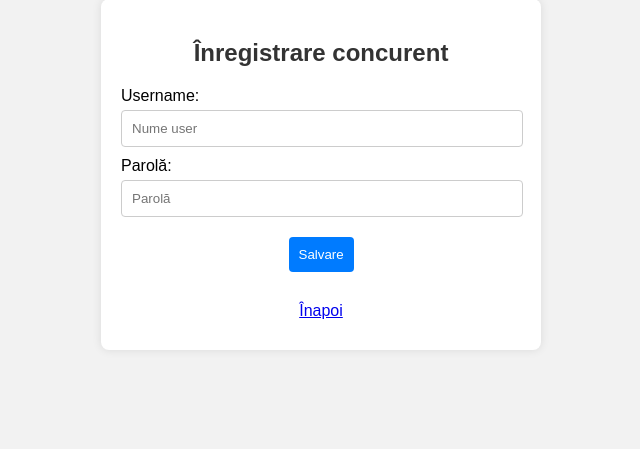
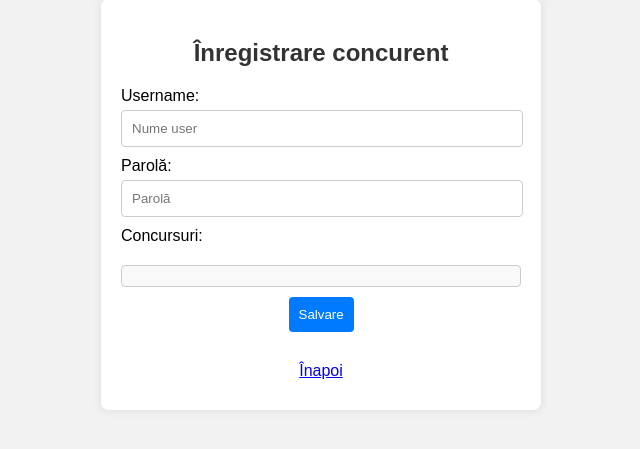
Before and after one commit to vasicioban/quiz_project_fixed_0_local, a Flask app: page /register_contestant in a window 1280 px wide. Shown: the part 151-600 px from the top of the page, without its empty margins (319-959 px from the left). Run offline with Flask 3, Linux system fonts and the light colour scheme; the visitor is signed in with stand-in values (Sample User, id 1); data that the repository does not hold is empty; some libraries are stand-ins or nearby versions.

Commit message:
save all

```diff
--- a/server.py
+++ b/server.py
@@ -248,36 +248,60 @@ def register():
 @app.route("/register_contestant", methods=["GET", "POST"])
 def register_contestant():
     username = session["username"]
-    if request.method == "POST":
-        username = request.form["username"]
-        password = request.form["password"]
-        user_type = request.form["user_type"]
-        hashed_password = bcrypt.hashpw(password.encode("utf-8"), bcrypt.gensalt())
-        try:
-            connection = psycopg2.connect(
-                user="postgres",
-                password="vasilica",
-                host="192.168.16.164",
-                port="5432",
-                database="postgres",
-            )
-            cursor = connection.cursor()
+    contests = []
+
+    try:
+        connection = psycopg2.connect(
+            user="postgres",
+            password="vasilica",
+            host="192.168.16.164",
+            port="5432",
+            database="postgres",
+        )
+        cursor = connection.cursor()
+
+        cursor.execute("SELECT id_concurs, titlu FROM concurs")
+        contests = cursor.fetchall()
+
+        if request.method == "POST":
+            username = request.form["username"]
+            password = request.form["password"]
+            user_type = request.form["user_type"]
+            selected_contests = set(map(int, request.form.getlist("contests")))
+
+            hashed_password = bcrypt.hashpw(password.encode("utf-8"), bcrypt.gensalt())
+
             cursor.execute(
                 "INSERT INTO concurenti (username, password, user_type) VALUES (%s, %s, %s)",
                 (username, hashed_password.decode("utf-8"), user_type),
             )
+
+            for contest_id in selected_contests:
+                cursor.execute(
+                    """
+                    INSERT INTO participanti_concurs (id_concurs, username)
+                    VALUES (%s, %s)
+                    ON CONFLICT DO NOTHING
+                    """,
+                    (contest_id, username),
+                )
+
             connection.commit()
             flash("Concurent înregistrat cu succes!", "success")
             return redirect(url_for("view_contestants"))
-        except (Exception, Error) as error:
-            print("Eroare la înregistrare:", error)
-            flash(f"A apărut o eroare la înregistrare:{error}", "danger")
-            return redirect(url_for("register_contestant"))
-        finally:
-            if connection:
-                cursor.close()
-                connection.close()
-    return render_template("register_contestant.html", username=username)
+
+    except (Exception, Error) as error:
+        if connection:
+            connection.rollback()
+        print("Eroare la înregistrare:", error)
+        flash(f"A apărut o eroare la înregistrare: {error}", "danger")
+        return redirect(url_for("register_contestant"))
+    finally:
+        if connection:
+            cursor.close()
+            connection.close()
+
+    return render_template("register_contestant.html", username=username, contests=contests)
 
 
 @app.route("/view_contestants", methods=["GET", "POST"])
@@ -963,8 +987,9 @@ def create_contest():
                 """,
                 (id_set,),
             )
+            result = cursor.fetchone()
             # In case there are no versions, we only have the base set, so keep it
-            id_set = cursor.fetchone()[0] or id_set
+            id_set = result[0] if result is not None else id_set
 
             # Get random questions from the given set
             cursor.execute(
@@ -1738,7 +1763,8 @@ def edit_question_set(id_set):
                 """,
                 (id_set,),
             )
-            current_version = cursor.fetchone()[0] or None
+            result = cursor.fetchone()
+            current_version = result[0] if result else 0
 
             # Insert a new version of the question set
             cursor.execute(
@@ -2019,23 +2045,13 @@ def edit_department(sucursala, departament):
             connection = connect_db()
             cursor = connection.cursor()
 
-            # Actualizare departament în tabela organizare
+
             cursor.execute(
                 """
                 UPDATE organizare
                 SET sucursala = %s, departament = %s
                 WHERE sucursala = %s AND departament = %s
-            """,
-                (new_sucursala, new_department, sucursala, departament),
-            )
-
-            # Actualizare departament în tabela concurs
-            cursor.execute(
-                """
-                UPDATE concurs
-                SET sucursala = %s, departament = %s
-                WHERE sucursala = %s AND departament = %s
-            """,
+                """,
                 (new_sucursala, new_department, sucursala, departament),
             )
 
@@ -2082,6 +2098,7 @@ def edit_department(sucursala, departament):
             departament=departament,
             branches=branches,
         )
+
 
 
 @app.route("/view_department", methods=["GET"])
@@ -2251,7 +2268,7 @@ def edit_branch(sucursala):
                 """
                 UPDATE concurs
                 SET sucursala = %s
-                WHERE sucursala = %s
+                WHERE sucursala = %s AND id_concurs NOT IN (SELECT id_concurs FROM participanti_scoruri)
             """,
                 (new_sucursala, sucursala),
             )
--- a/templates/contest.html
+++ b/templates/contest.html
@@ -233,7 +233,7 @@
             let time_left = (contest_start_time - server_current_time) / 1000;
 
             let container = document.querySelector(".contest-container");
-            container.innerHTML += `<p id="timer-info">Timp rămas: <span id="timer">${seconds_to_hms(time_left)}</span></p>`;
+            container.innerHTML += `<p id="timer-info">Concursul va începe peste: <span id="timer">${seconds_to_hms(time_left)}</span></p>`;
 
             let timer = document.querySelector("#timer");
             interval_id = setInterval(() => {
--- a/templates/register_contestant.html
+++ b/templates/register_contestant.html
@@ -162,6 +162,35 @@
 
 
         }
+        .contests-container {
+            width: 100%;
+            border: 1px solid #ccc;
+            background-color: #f9f9f9;
+            border-radius: 4px;
+            max-height: 150px;
+            overflow-y: auto;
+            padding: 10px;
+            margin-top: 20px;
+            margin-bottom: 10px;
+            box-sizing: border-box;
+        }
+
+        .contests-container ul {
+            list-style: none;
+            padding: 0;
+            margin: 0;
+            text-align: left;
+        }
+
+        .contests-container li {
+            margin-bottom: 10px;
+            display: flex;
+            align-items: left;
+        }
+
+        .contests-container input[type="checkbox"] {
+            margin-right: 10px;
+        }
     </style>
 </head>
 
@@ -198,6 +227,19 @@
             <select hidden id="user_type" name="user_type" placeholder="Tip user" required>
                 <option value="contestant">concurent</option>
             </select>
+
+            <label for="contests">Concursuri:</label>
+            <div class="contests-container">
+                <ul>
+                    {% for contest in contests %}
+                    <li>
+                        <input type="checkbox" name="contests" value="{{ contest[0] }}">
+                        {{ contest[1] }}
+                    </li>
+                    {% endfor %}
+                </ul>
+            </div>
+
             <button type="submit" class="save-button">Salvare</button>
             <div class="back-link-container">
                 <a href="/view_contestants" class="back-link">Înapoi</a>
```
Also changed, not shown: templates/create_contest.html (+31 -6 lines), templates/edit_contest.html (+31 -1 lines), templates/view_branches.html (+6 -3 lines).
